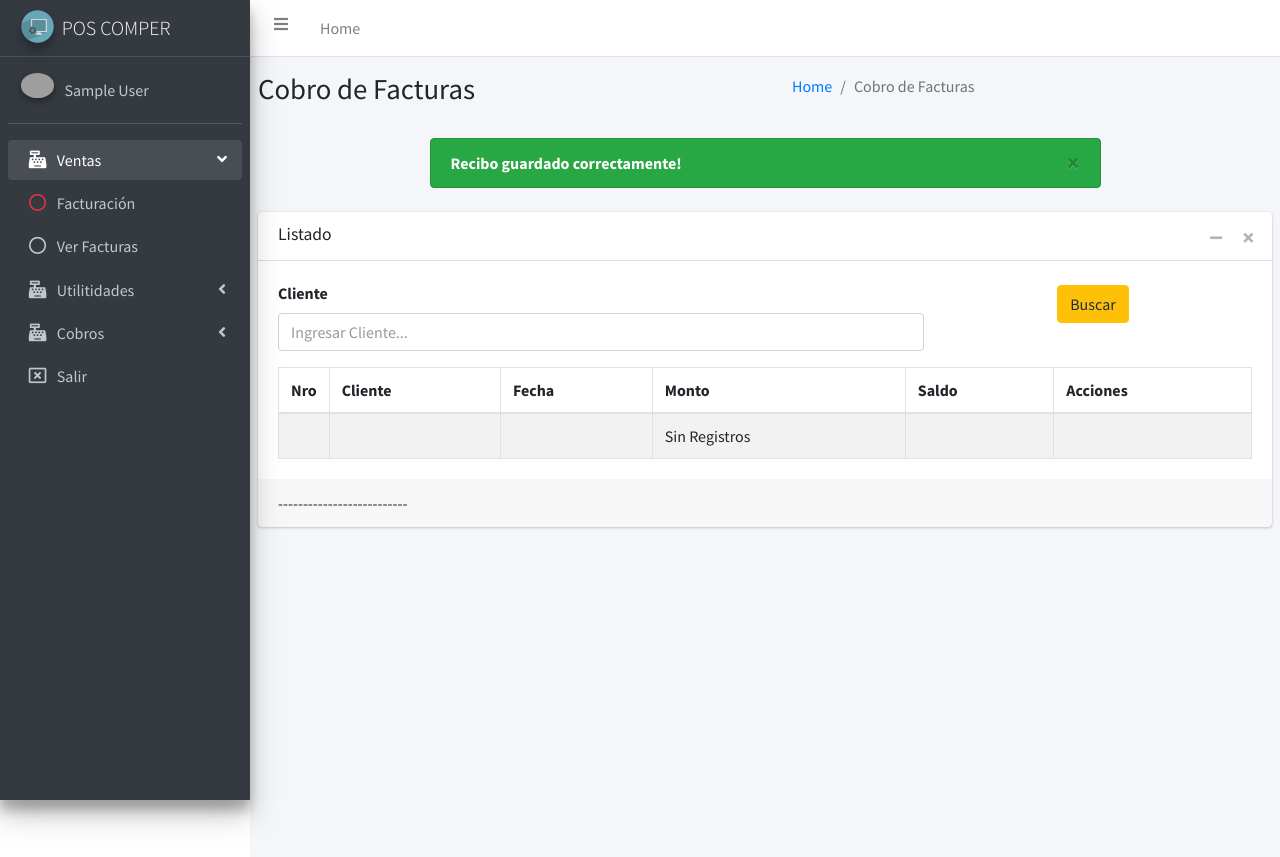
After one commit to vicriveros/carrito_comper, a PHP site: page /cobros.php?ok=1 in a window 1280 px wide. The commit adds this page. Run offline with PHP 8.4, Linux system fonts and the light colour scheme; the visitor is signed in with stand-in values (Sample User, id 1); data that the repository does not hold is empty; a stand-in replaces the project's code that opens the database connection; some libraries are stand-ins or nearby versions; grey boxes are pictures that could not be loaded.

Commit message:
funcionalidad de cobros agregada

```diff
--- a/cabecera.php
+++ b/cabecera.php
@@ -1,9 +1,8 @@
 <?php
+  session_start();
   include('_conexion.php');
   include('cabezote.php');
   include('menu.php');
-
-  session_start();
 
   if (empty($_SESSION['login_user'])) {
     echo '<script>location.href="index.php";</script>';
--- /dev/null
+++ b/cobros.php
@@ -0,0 +1,265 @@
+<?php
+session_start();
+  include('_conexion.php');
+  include('cabezote.php');
+  include('menu.php');
+?>
+<!DOCTYPE html>
+<html>
+<head>
+  <meta charset="utf-8">
+  <meta http-equiv="X-UA-Compatible" content="IE=edge">
+  <title>Proyectos - e | Punto de Ventas</title>
+  <!-- Tell the browser to be responsive to screen width -->
+  <meta name="viewport" content="width=device-width, initial-scale=1">
+
+  <!-- Font Awesome -->
+  <link rel="stylesheet" href="plugins/fontawesome-free/css/all.min.css">
+  <!-- Ionicons -->
+  <link rel="stylesheet" href="https://code.ionicframework.com/ionicons/2.0.1/css/ionicons.min.css">
+  <!-- Theme style -->
+  <link rel="stylesheet" href="dist/css/adminlte.min.css">
+  <!-- Google Font: Source Sans Pro -->
+  <link href="https://fonts.googleapis.com/css?family=Source+Sans+Pro:300,400,400i,700" rel="stylesheet">
+
+</head>
+<body class="hold-transition sidebar-mini">
+<div class="wrapper">
+
+  <!-- Content Wrapper. Contains page content -->
+  <div class="content-wrapper">
+    <!-- Content Header (Page header) -->
+    <section class="content-header">
+      <div class="container-fluid">
+        <div class="row mb-2">
+          <div class="col-sm-">
+            <h1>Cobro de Facturas</h1>
+          </div>
+          <div class="col-sm-6">
+            <ol class="breadcrumb float-sm-right">
+              <li class="breadcrumb-item"><a href="cabecera.php">Home</a></li>
+              <li class="breadcrumb-item active">Cobro de Facturas</li>
+            </ol>
+          </div>
+        </div>
+      </div><!-- /.container-fluid -->
+    </section>
+
+    <!-- Main content -->
+    <section class="content">
+<?php if($_GET['ok']){ ?>
+    <div class="row justify-content-md-center">
+      <div class="col-8 my-2">
+        <div class="alert alert-success alert-dismissible fade show" role="alert">
+          <strong> Recibo guardado correctamente! </strong>
+          <button type="button" class="close" data-dismiss="alert" aria-label="Close">
+            <span aria-hidden="true">&times;</span>
+          </button>
+        </div>
+      </div>
+    </div>
+<?php } ?>
+    <!-- Default box -->
+      <div class="card">
+        <div class="card-header">
+          <h3 class="card-title">Listado</h3>
+
+          <div class="card-tools">
+            <button type="button" class="btn btn-tool" data-card-widget="collapse" data-toggle="tooltip" title="Collapse">
+              <i class="fas fa-minus"></i></button>
+            <button type="button" class="btn btn-tool" data-card-widget="remove" data-toggle="tooltip" title="Remove">
+              <i class="fas fa-times"></i></button>
+          </div>
+        </div>
+        <div class="card-body">
+          <form method="post" action="">
+          <div class="form-group form-row">
+            <div class="col-md-8">
+              <label>Cliente</label>
+              <input id="txt_cliente" name="txt_cliente" type="text" class="form-control" placeholder="Ingresar Cliente...">
+              <input id="txt_idclie" name="txt_idclie" type="hidden"  />
+            </div>
+
+            <div class="col-md-4 text-center mt-1">
+              <button type="submit" class="btn btn-warning" > Buscar </button>
+            </div>
+
+          </div>
+          </form>
+
+          <table class="table table-bordered table-striped dt-responsive tablas" width="100%">
+            <thead>
+
+              <tr>
+                <th style="width:5px">Nro</th>
+                <th>Cliente</th>
+                <th>Fecha</th>
+                <th>Monto</th>
+                <th>Saldo</th>
+                <th>Acciones</th>
+              </tr>
+
+            </thead>
+
+            <tbody>
+            <?php
+            if($_POST['txt_idclie']){
+                // var_dump($_SESSION['login_vendedor']);
+              $sql="SELECT a.idventa, a.nro, a.falta, b.nombres, a.idclie, a.exentas+a.grav5+a.grav10+a.iva5+a.iva10 as total FROM vi_cabventas a inner join clientes b on a.idclie=b.idclie where tipofac=2 and a.idclie=".$_POST['txt_idclie']." and a.idvend=".$_SESSION['login_vendedor']. " order by idventa desc limit 10";
+              //var_dump($sql);
+              $consulta=pg_query($con, $sql)or die ("Problemas en consulta ".pg_last_error ());
+              while($ventas=pg_fetch_array($consulta)){
+                $sql_pagos="SELECT sum(monto) from detcobros where idventa=".$ventas['idventa'];
+                $consulta_pagos=pg_query($con, $sql_pagos)or die ("Problemas en:".pg_last_error ());
+                $sum_pagos=pg_fetch_array($consulta_pagos);
+                if($sum_pagos[0] < $ventas['total']){
+                  $saldo= $ventas['total'] - $sum_pagos[0];
+                  $parametros=" '".$ventas['nro']."', '".$ventas['idclie']."', '".$ventas['nombres']."', '".$ventas['total']."', '".$saldo."', '".$ventas['idventa']."'";
+            ?>
+                <tr>
+                    <td><?php echo number_format($ventas['nro'], 0, ',', '.'); ?></td>
+                    <td><?php echo $ventas['nombres']; ?></td>
+                    <td><?php echo $ventas['falta']; ?></td>
+                    <td><?php echo number_format($ventas['total'], 0, ',', '.'); ?></td>
+                    <td><?php echo number_format($saldo, 0, ',', '.'); ?></td>
+                    <td>
+                        <button onclick="rellenar(<?php echo $parametros; ?>);" type="button" data-toggle="modal" data-target="#myModalCobro" class="btn btn-info" >Cobrar</button>
+                    </td>
+                </tr>
+            <?php
+                } //end if pagos
+              } //end while
+            } //end if post
+              else{ ?>
+                <tr>
+                    <td></td>
+                    <td></td>
+                    <td></td>
+                    <td>Sin Registros</td>
+                    <td></td>
+                    <td></td>
+                </tr>
+            <?php }?>
+
+            </tbody>
+
+          </table>
+
+        </div>
+        <!-- /.card-body -->
+        <div class="card-footer">
+          --------------------------
+        </div>
+        <!-- /.card-footer-->
+      </div>
+      <!-- /.card -->
+
+<!-- REGISTRAR COBRO -->
+<div class="modal fade" id="myModalCobro" tabindex="-1" role="dialog" aria-labelledby="myModalLabel">
+  <div class="modal-dialog" role="document">
+    <div class="modal-content">
+
+      <div class="modal-header">
+        <h4 class="modal-title" id="myModalLabel">REGISTRAR COBRO</h4>
+      </div>
+
+      <div class="modal-body">
+         <form name="form_cobros" id="form_cobros" method="post" action="guardar_cobros.php">
+          <input id="idclie" name="idclie" type="hidden"  />
+          <input id="idventa" name="idventa" type="hidden"  />
+          <div class="form-group">
+            <label for="recipient-name" class="control-label">Cliente:</label>
+            <input type="text" class="form-control" id="cliente" name="cliente" disabled >
+            <label for="recipient-name" class="control-label">Nro Factura:</label>
+            <input type="text" class="form-control" id="nro" name="nro" disabled>
+            <label for="recipient-name" class="control-label">Monto de Factura:</label>
+            <input type="text" class="form-control" id="montof" name="montof" disabled>
+            <label for="recipient-name" class="control-label">Saldo Pendiente:</label>
+            <input type="text" class="form-control" id="saldof" name="saldof" disabled>
+
+            <label for="recipient-name" class="control-label">Nro Recibo:</label>
+            <input type="text" class="form-control" id="recibo" name="recibo">
+
+            <div class="form-row">
+              <div class="form-group col-md-4">
+                <label for="inputEmail4">Efectivo</label>
+                <input type="number" class="form-control" name="efectivo" id="efectivo" value="0">
+              </div>
+              <div class="form-group col-md-4">
+                <label for="inputPassword4">Cheque</label>
+                <input type="number" class="form-control" name="cheque" id="cheque" value="0">
+              </div>
+              <div class="form-group col-md-4">
+                <label for="inputPassword4">Tarjeta</label>
+                <input type="number" class="form-control" name="tarjeta" id="tarjeta" value="0">
+              </div>
+            </div>
+
+          </div>
+
+      </div>
+
+      <div class="modal-footer">
+        <button type="button" class="btn btn-default" data-dismiss="modal">Cerrar</button>
+        <button id="enviar" type="submit" class="btn btn-success">Guardar</button>
+      </form>
+      </div>
+    </div>
+  </div>
+</div><!-- </ REGISTRAR COBRO -->
+
+    </section>
+    <!-- /.content -->
+  </div>
+  <!-- /.content-wrapper -->
+</div>
+<!-- jQuery -->
+<script src="plugins/jquery/jquery.min.js"></script>
+<!-- Bootstrap 4 -->
+<script src="plugins/bootstrap/js/bootstrap.bundle.min.js"></script>
+<!-- buscador ui -->
+<link rel="stylesheet" href="https://code.jquery.com/ui/1.12.1/themes/base/jquery-ui.css">
+  <script src="https://code.jquery.com/jquery-1.12.4.js"></script>
+  <script src="https://code.jquery.com/ui/1.12.1/jquery-ui.js"></script>
+
+<script type="text/javascript">
+function rellenar(nro, idclie, nombres, total, saldo, idventa){
+  $("#idclie").val( idclie );
+  $("#cliente").val( nombres );
+  $("#nro").val( nro );
+  $("#montof").val( total );
+  $("#saldof").val( saldo );
+  $("#idventa").val( idventa );
+}
+
+$(function(){
+
+  $("#txt_cliente").autocomplete({
+    source: "buscar_clie.php",
+    minLength: 3,
+    select: registroSeleccionado,
+    focus: registroMarcado
+  })
+
+  function registroSeleccionado(event, ui){
+      let registro = ui.item.value;
+      let descrip = registro.descripcion;
+      let porcion = descrip.split('|');
+      let mostrar =  porcion[0]+' | '+porcion[1]+' | '+porcion[2];
+      $("#txt_idclie").val(registro.id);
+      $("#txt_cliente").val(mostrar);
+
+      event.preventDefault();
+    }
+
+    function registroMarcado(event, ui){
+      let registro = ui.item.value;
+      let descrip = registro.descripcion;
+      let porcion = descrip.split('|');
+      $("#txt_cliente").val(porcion[0]);
+      $("#txt_ruc").val(porcion[1]);
+      event.preventDefault();
+    }
+
+});
+</script>
--- a/index.php
+++ b/index.php
@@ -1,8 +1,7 @@
 <?php
+session_start();
 //Configuracion de la conexion a base de datos
 include('_conexion.php');
-
-session_start();
 
 if ($_POST['usuario'] != ''){
   $cl=md5($_POST['clave']);
@@ -27,12 +26,12 @@ if ($_POST['usuario'] != ''){
       $_SESSION['login_user'] = $dt['aliasnomb'];
       $_SESSION['login_vendedor'] = $dt['idvend'];
       $_SESSION['login_deposito'] = $dt['iddeposito'];
-      $_SESSION['login_nrocaja'] = $nca['nrocaja'];
       $_SESSION['login_idcaja'] = $dt['idcaja'];
       $_SESSION['login_sucursal'] = $nca['idsucursal'];
       $_SESSION['login_timb'] = $nca['timb'];
       $_SESSION['login_timbrado'] = $nca['timbrado'];
       $_SESSION['login_idtimb'] = $nca['idtimb'];
+      $_SESSION['login_nrocaja'] = $nca['nrocaja'];
 
 
       echo '<script>location.href="cabecera.php";</script>';
--- a/listar-factura.php
+++ b/listar-factura.php
@@ -1,8 +1,8 @@
 <?php
+session_start();
   include('_conexion.php');
   include('cabezote.php');
   include('menu.php');
-  session_start();
 ?>
 <!DOCTYPE html>
 <html>
--- a/menu.php
+++ b/menu.php
@@ -139,6 +139,18 @@
               </a>
             </li>
           </ul>
+
+        </li>
+
+        <!--=======================
+            MENU Cobros
+        ========================-->
+
+        <li class="nav-item">
+          <a href="cobros.php" class="nav-link">
+            <i class="nav-icon fas fa-cash-register"></i>
+            <p> Cobros<i class="right fas fa-angle-left"></i> </p>
+          </a>
 
         </li>
         <!--=======================
```
Also changed, not shown: guardar_cobros.php (added, +22 -0 lines).
